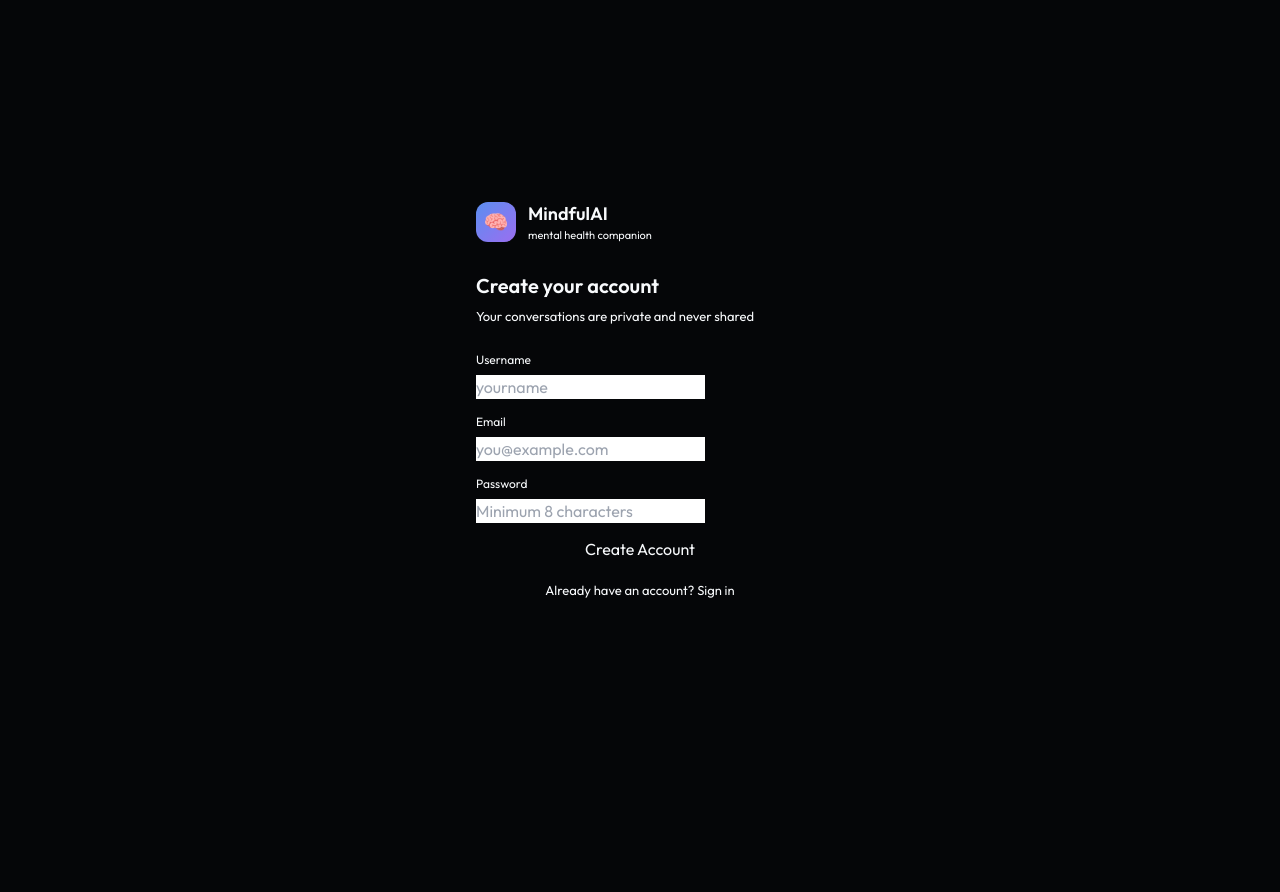
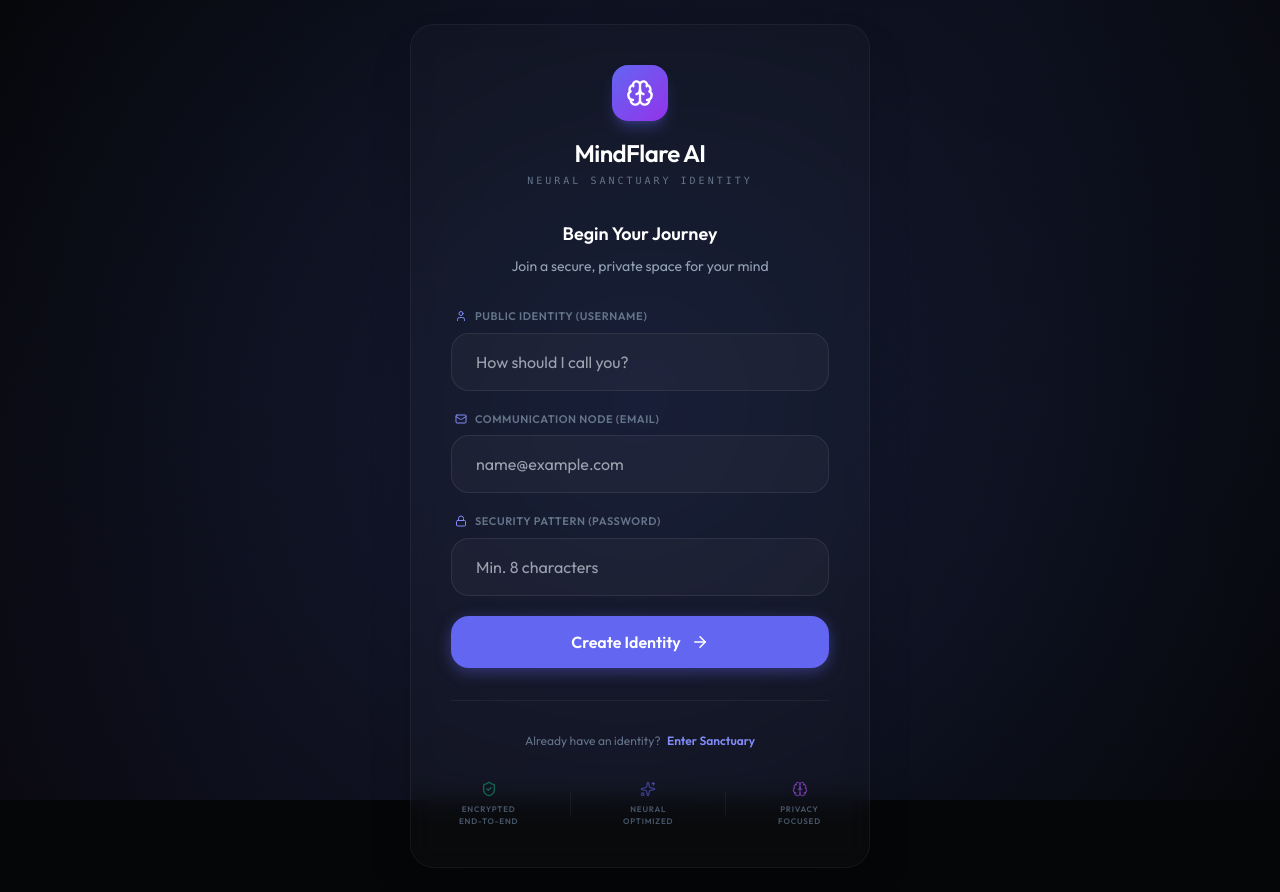
Before and after one commit to Meetdhaneja/MINDFLARE-AI, a Next.js app in the folder mindfulai-final/frontend/: page /signup in a window 1280 px wide. Before the commit the page ends 800 px from the top, so only its background shows below. Built offline with nearby package versions, Linux system fonts and the light colour scheme.

Commit message:
fix(auth): Correct AnimatePresence import in login.tsx

```diff
--- a/mindfulai-final/frontend/pages/login.tsx
+++ b/mindfulai-final/frontend/pages/login.tsx
@@ -2,6 +2,8 @@ import { useState } from 'react'
 import Head from 'next/head'
 import Link from 'next/link'
 import { useRouter } from 'next/router'
+import { motion, AnimatePresence } from 'framer-motion'
+import { Brain, Mail, Lock, ArrowRight, Sparkles } from 'lucide-react'
 import { api, saveAuth } from '@/lib/api'
 import { useAuth } from '@/hooks/useAuth'
 
@@ -24,10 +26,8 @@ export default function Login() {
       saveAuth(data)
       router.push('/')
     } catch (err: any) {
-      // Handle FastAPI/Pydantic validation errors
       const errors = err.response?.data?.detail
       if (Array.isArray(errors)) {
-        // Extract error messages from validation errors
         const messages = errors.map((error: any) => error.msg || error.message).join('. ')
         setError(messages || 'Please check your input and try again')
       } else {
@@ -40,59 +40,121 @@ export default function Login() {
 
   return (
     <>
-      <Head><title>Sign In — MindfulAI</title></Head>
-      <div style={{
-        minHeight: '100vh', display: 'flex', alignItems: 'center',
-        justifyContent: 'center', padding: '20px',
-        background: 'radial-gradient(ellipse at 30% 50%, rgba(91,142,240,0.08) 0%, transparent 60%), var(--bg)',
-      }}>
-        <div className="card" style={{ width: '100%', maxWidth: '400px', padding: '36px' }}>
-          {/* Logo */}
-          <div style={{ display: 'flex', alignItems: 'center', gap: '12px', marginBottom: '28px' }}>
-            <div style={{
-              width: '40px', height: '40px', borderRadius: '12px',
-              background: 'linear-gradient(135deg, #5b8ef0, #9b6ef0)',
-              display: 'flex', alignItems: 'center', justifyContent: 'center', fontSize: '20px'
-            }}>🧠</div>
-            <div>
-              <div style={{ fontSize: '18px', fontWeight: 600 }}>MindfulAI</div>
-              <div style={{ fontSize: '11px', color: 'var(--t3)' }}>mental health companion</div>
+      <Head><title>Portal — MindFlare AI</title></Head>
+      <div className="min-h-screen flex items-center justify-center p-6 relative overflow-hidden">
+        {/* Sanctuary Aura Background */}
+        <div className="aura-bg" />
+
+        <motion.div
+          initial={{ opacity: 0, y: 20, scale: 0.95 }}
+          animate={{ opacity: 1, y: 0, scale: 1 }}
+          transition={{ duration: 0.6, ease: [0.4, 0, 0.2, 1] }}
+          className="w-full max-w-[440px] glass-card p-10 shadow-2xl relative z-10 overflow-hidden"
+        >
+          {/* Decorative Glow */}
+          <div className="absolute top-0 right-0 w-32 h-32 bg-indigo-500/10 blur-3xl -z-10" />
+          <div className="absolute bottom-0 left-0 w-32 h-32 bg-purple-500/10 blur-3xl -z-10" />
+
+          {/* Logo Section */}
+          <div className="flex flex-col items-center mb-8">
+            <div className="w-14 h-14 rounded-2xl bg-gradient-to-br from-indigo-500 to-purple-600 flex items-center justify-center shadow-lg shadow-indigo-500/30 mb-4">
+              <Brain className="text-white" size={28} />
             </div>
+            <h1 className="text-2xl font-bold text-white tracking-tight">MindFlare AI</h1>
+            <p className="text-[10px] text-slate-500 font-mono uppercase tracking-[0.3em] mt-1">Neural Sanctuary</p>
           </div>
 
-          <div style={{ fontSize: '20px', fontWeight: 600, marginBottom: '6px' }}>Welcome back</div>
-          <div style={{ fontSize: '13px', color: 'var(--t2)', marginBottom: '24px' }}>
-            Sign in to continue your journey
+          <div className="text-center mb-8">
+            <h2 className="text-lg font-semibold text-white mb-2">Welcome Back</h2>
+            <p className="text-sm text-slate-400">Continue your journey to inner peace</p>
           </div>
 
-          <form onSubmit={submit} style={{ display: 'flex', flexDirection: 'column', gap: '14px' }}>
-            {error && (
-              <div style={{
-                padding: '10px 14px', background: 'rgba(239,68,68,0.08)',
-                border: '1px solid rgba(239,68,68,0.2)', borderRadius: '8px',
-                color: '#fb7185', fontSize: '13px'
-              }}>{error}</div>
-            )}
-            <div>
-              <label style={{ fontSize: '12px', color: 'var(--t2)', display: 'block', marginBottom: '6px' }}>Email</label>
-              <input className="input" type="email" value={email}
-                onChange={e => setEmail(e.target.value)} placeholder="you@example.com" required />
+          <form onSubmit={submit} className="space-y-5">
+            <AnimatePresence>
+              {error && (
+                <motion.div
+                  initial={{ height: 0, opacity: 0 }}
+                  animate={{ height: 'auto', opacity: 1 }}
+                  className="p-4 bg-rose-500/10 border border-rose-500/20 rounded-xl text-rose-400 text-xs font-medium"
+                >
+                  {error}
+                </motion.div>
+              )}
+            </AnimatePresence>
+
+            <div className="space-y-2">
+              <label className="text-[11px] font-bold text-slate-500 uppercase tracking-wider ml-1 flex items-center gap-2">
+                <Mail size={12} className="text-indigo-400" />
+                Email Address
+              </label>
+              <input
+                className="premium-input"
+                type="email"
+                value={email}
+                onChange={e => setEmail(e.target.value)}
+                placeholder="name@example.com"
+                required
+              />
             </div>
-            <div>
-              <label style={{ fontSize: '12px', color: 'var(--t2)', display: 'block', marginBottom: '6px' }}>Password</label>
-              <input className="input" type="password" value={password}
-                onChange={e => setPassword(e.target.value)} placeholder="••••••••" required />
+
+            <div className="space-y-2">
+              <label className="text-[11px] font-bold text-slate-500 uppercase tracking-wider ml-1 flex items-center gap-2">
+                <Lock size={12} className="text-indigo-400" />
+                Security Key
+              </label>
+              <input
+                className="premium-input"
+                type="password"
+                value={password}
+                onChange={e => setPassword(e.target.value)}
+                placeholder="••••••••"
+                required
+              />
             </div>
-            <button className="btn" type="submit" disabled={loading}>
-              {loading ? 'Signing in...' : 'Sign In'}
-            </button>
+
+            <motion.button
+              whileHover={{ scale: 1.02 }}
+              whileTap={{ scale: 0.98 }}
+              className="premium-btn w-full group overflow-hidden relative"
+              type="submit"
+              disabled={loading}
+            >
+              {loading ? (
+                <div className="flex items-center gap-2">
+                  <div className="w-1.5 h-1.5 rounded-full bg-white animate-bounce" />
+                  <div className="w-1.5 h-1.5 rounded-full bg-white animate-bounce [animation-delay:0.2s]" />
+                  <div className="w-1.5 h-1.5 rounded-full bg-white animate-bounce [animation-delay:0.4s]" />
+                </div>
+              ) : (
+                <>
+                  Enter Sanctuary
+                  <ArrowRight size={18} className="group-hover:translate-x-1 transition-transform" />
+                </>
+              )}
+            </motion.button>
           </form>
 
-          <div style={{ textAlign: 'center', marginTop: '20px', fontSize: '13px', color: 'var(--t2)' }}>
-            Don't have an account?{' '}
-            <Link href="/signup" style={{ color: 'var(--acc)', textDecoration: 'none' }}>Sign up</Link>
+          <div className="mt-8 pt-8 border-t border-white/5 text-center">
+            <p className="text-xs text-slate-500">
+              New to the sanctuary?{' '}
+              <Link href="/signup" className="text-indigo-400 font-bold hover:text-indigo-300 transition-colors ml-1">
+                Create Identity
+              </Link>
+            </p>
           </div>
-        </div>
+
+          {/* Footer Info */}
+          <div className="mt-6 flex items-center justify-center gap-4">
+             <div className="flex items-center gap-1.5 text-[9px] text-slate-600 font-bold uppercase tracking-widest">
+               <Sparkles size={10} className="text-indigo-500/50" />
+               v4.0 Elite
+             </div>
+             <div className="w-1 h-1 rounded-full bg-white/5" />
+             <div className="flex items-center gap-1.5 text-[9px] text-slate-600 font-bold uppercase tracking-widest">
+               Secure Pipeline
+             </div>
+          </div>
+        </motion.div>
       </div>
     </>
   )
--- a/mindfulai-final/frontend/pages/signup.tsx
+++ b/mindfulai-final/frontend/pages/signup.tsx
@@ -2,6 +2,8 @@ import { useState } from 'react'
 import Head from 'next/head'
 import Link from 'next/link'
 import { useRouter } from 'next/router'
+import { motion, AnimatePresence } from 'framer-motion'
+import { Brain, Mail, Lock, User, ArrowRight, Sparkles, ShieldCheck } from 'lucide-react'
 import { api, saveAuth } from '@/lib/api'
 import { useAuth } from '@/hooks/useAuth'
 
@@ -26,10 +28,8 @@ export default function Signup() {
       saveAuth(data)
       router.push('/')
     } catch (err: any) {
-      // Handle FastAPI/Pydantic validation errors
       const errors = err.response?.data?.detail
       if (Array.isArray(errors)) {
-        // Extract error messages from validation errors
         const messages = errors.map((error: any) => error.msg || error.message).join('. ')
         setError(messages || 'Please check your input and try again')
       } else {
@@ -40,61 +40,140 @@ export default function Signup() {
     }
   }
 
-  const field = (label: string, key: string, type = 'text', hint = '') => (
-    <div>
-      <label style={{ fontSize: '12px', color: 'var(--t2)', display: 'block', marginBottom: '6px' }}>{label}</label>
-      <input className="input" type={type} value={(form as any)[key]}
-        onChange={set(key)} placeholder={hint} required />
-    </div>
-  )
-
   return (
     <>
-      <Head><title>Create Account — MindfulAI</title></Head>
-      <div style={{
-        minHeight: '100vh', display: 'flex', alignItems: 'center',
-        justifyContent: 'center', padding: '20px',
-        background: 'radial-gradient(ellipse at 70% 50%, rgba(91,142,240,0.08) 0%, transparent 60%), var(--bg)',
-      }}>
-        <div className="card" style={{ width: '100%', maxWidth: '400px', padding: '36px' }}>
-          <div style={{ display: 'flex', alignItems: 'center', gap: '12px', marginBottom: '28px' }}>
-            <div style={{
-              width: '40px', height: '40px', borderRadius: '12px',
-              background: 'linear-gradient(135deg, #5b8ef0, #9b6ef0)',
-              display: 'flex', alignItems: 'center', justifyContent: 'center', fontSize: '20px'
-            }}>🧠</div>
-            <div>
-              <div style={{ fontSize: '18px', fontWeight: 600 }}>MindfulAI</div>
-              <div style={{ fontSize: '11px', color: 'var(--t3)' }}>mental health companion</div>
+      <Head><title>Create Identity — MindFlare AI</title></Head>
+      <div className="min-h-screen flex items-center justify-center p-6 relative overflow-hidden">
+        {/* Sanctuary Aura Background */}
+        <div className="aura-bg" />
+
+        <motion.div
+          initial={{ opacity: 0, y: 20, scale: 0.95 }}
+          animate={{ opacity: 1, y: 0, scale: 1 }}
+          transition={{ duration: 0.6, ease: [0.4, 0, 0.2, 1] }}
+          className="w-full max-w-[460px] glass-card p-10 shadow-2xl relative z-10"
+        >
+          {/* Logo Section */}
+          <div className="flex flex-col items-center mb-8">
+            <div className="w-14 h-14 rounded-2xl bg-gradient-to-br from-indigo-500 to-purple-600 flex items-center justify-center shadow-lg shadow-indigo-500/30 mb-4">
+              <Brain className="text-white" size={28} />
             </div>
+            <h1 className="text-2xl font-bold text-white tracking-tight">MindFlare AI</h1>
+            <p className="text-[10px] text-slate-500 font-mono uppercase tracking-[0.3em] mt-1 text-center">Neural Sanctuary Identity</p>
           </div>
 
-          <div style={{ fontSize: '20px', fontWeight: 600, marginBottom: '6px' }}>Create your account</div>
-          <div style={{ fontSize: '13px', color: 'var(--t2)', marginBottom: '24px' }}>
-            Your conversations are private and never shared
+          <div className="text-center mb-8">
+            <h2 className="text-lg font-semibold text-white mb-2">Begin Your Journey</h2>
+            <p className="text-sm text-slate-400">Join a secure, private space for your mind</p>
           </div>
 
-          <form onSubmit={submit} style={{ display: 'flex', flexDirection: 'column', gap: '14px' }}>
-            {error && (
-              <div style={{
-                padding: '10px 14px', background: 'rgba(239,68,68,0.08)',
-                border: '1px solid rgba(239,68,68,0.2)', borderRadius: '8px',
-                color: '#fb7185', fontSize: '13px'
-              }}>{error}</div>
-            )}
-            {field('Username', 'username', 'text', 'yourname')}
-            {field('Email', 'email', 'email', 'you@example.com')}
-            {field('Password', 'password', 'password', 'Minimum 8 characters')}
-            <button className="btn" type="submit" disabled={loading}>
-              {loading ? 'Creating account...' : 'Create Account'}
-            </button>
+          <form onSubmit={submit} className="space-y-5">
+            <AnimatePresence>
+              {error && (
+                <motion.div
+                  initial={{ height: 0, opacity: 0 }}
+                  animate={{ height: 'auto', opacity: 1 }}
+                  className="p-4 bg-rose-500/10 border border-rose-500/20 rounded-xl text-rose-400 text-xs font-medium"
+                >
+                  {error}
+                </motion.div>
+              )}
+            </AnimatePresence>
+
+            <div className="space-y-2">
+              <label className="text-[11px] font-bold text-slate-500 uppercase tracking-wider ml-1 flex items-center gap-2">
+                <User size={12} className="text-indigo-400" />
+                Public Identity (Username)
+              </label>
+              <input
+                className="premium-input"
+                type="text"
+                value={form.username}
+                onChange={set('username')}
+                placeholder="How should I call you?"
+                required
+              />
+            </div>
+
+            <div className="space-y-2">
+              <label className="text-[11px] font-bold text-slate-500 uppercase tracking-wider ml-1 flex items-center gap-2">
+                <Mail size={12} className="text-indigo-400" />
+                Communication Node (Email)
+              </label>
+              <input
+                className="premium-input"
+                type="email"
+                value={form.email}
+                onChange={set('email')}
+                placeholder="name@example.com"
+                required
+              />
+            </div>
+
+            <div className="space-y-2">
+              <label className="text-[11px] font-bold text-slate-500 uppercase tracking-wider ml-1 flex items-center gap-2">
+                <Lock size={12} className="text-indigo-400" />
+                Security Pattern (Password)
+              </label>
+              <input
+                className="premium-input"
+                type="password"
+                value={form.password}
+                onChange={set('password')}
+                placeholder="Min. 8 characters"
+                required
+              />
+            </div>
+
+            <motion.button
+              whileHover={{ scale: 1.02 }}
+              whileTap={{ scale: 0.98 }}
+              className="premium-btn w-full group"
+              type="submit"
+              disabled={loading}
+            >
+              {loading ? (
+                <div className="flex items-center gap-2">
+                  <div className="w-1.5 h-1.5 rounded-full bg-white animate-bounce" />
+                  <div className="w-1.5 h-1.5 rounded-full bg-white animate-bounce [animation-delay:0.2s]" />
+                  <div className="w-1.5 h-1.5 rounded-full bg-white animate-bounce [animation-delay:0.4s]" />
+                </div>
+              ) : (
+                <>
+                  Create Identity
+                  <ArrowRight size={18} className="group-hover:translate-x-1 transition-transform" />
+                </>
+              )}
+            </motion.button>
           </form>
 
-          <div style={{ textAlign: 'center', marginTop: '20px', fontSize: '13px', color: 'var(--t2)' }}>
-            Already have an account?{' '}
-            <Link href="/login" style={{ color: 'var(--acc)', textDecoration: 'none' }}>Sign in</Link>
+          <div className="mt-8 pt-8 border-t border-white/5 text-center">
+            <p className="text-xs text-slate-500">
+              Already have an identity?{' '}
+              <Link href="/login" className="text-indigo-400 font-bold hover:text-indigo-300 transition-colors ml-1">
+                Enter Sanctuary
+              </Link>
+            </p>
           </div>
-        </div>
+
+          {/* Trust Indicators */}
+          <div className="mt-8 flex items-center justify-between px-2">
+             <div className="flex flex-col items-center gap-1.5">
+               <ShieldCheck size={16} className="text-emerald-500/50" />
+               <span className="text-[8px] text-slate-600 font-bold uppercase tracking-widest text-center">Encrypted<br/>End-to-End</span>
+             </div>
+             <div className="w-px h-6 bg-white/5" />
+             <div className="flex flex-col items-center gap-1.5">
+               <Sparkles size={16} className="text-indigo-500/50" />
+               <span className="text-[8px] text-slate-600 font-bold uppercase tracking-widest text-center">Neural<br/>Optimized</span>
+             </div>
+             <div className="w-px h-6 bg-white/5" />
+             <div className="flex flex-col items-center gap-1.5">
+               <Brain size={16} className="text-purple-500/50" />
+               <span className="text-[8px] text-slate-600 font-bold uppercase tracking-widest text-center">Privacy<br/>Focused</span>
+             </div>
+          </div>
+        </motion.div>
       </div>
     </>
   )
```
